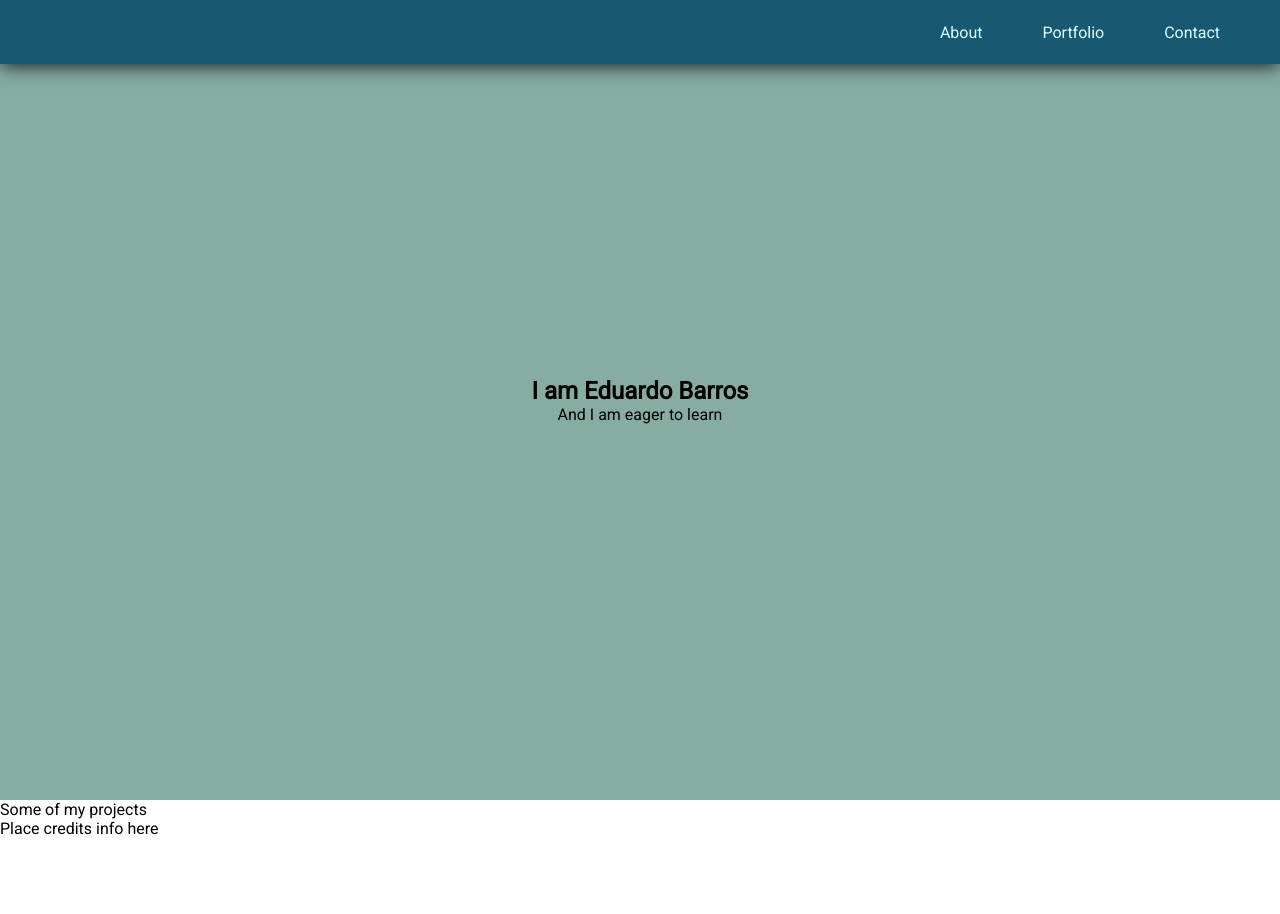
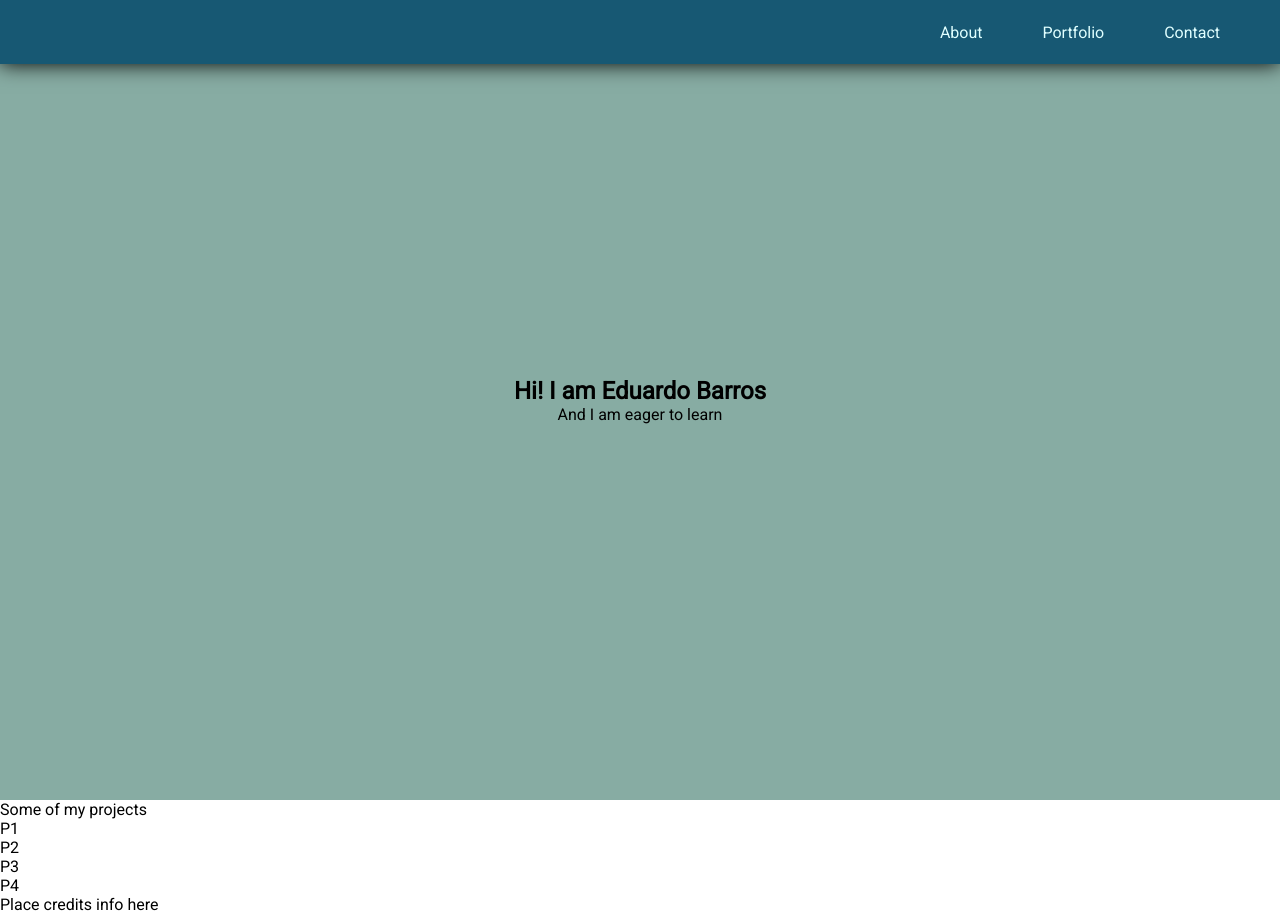
Before and after one commit to EduBarros101/eduardo-barros-portfolio, a plain HTML site: page index.html in a window 1280 px wide. Before the commit the page ends 838 px from the top, so only its background shows below. Drawn offline with Linux system fonts and the light colour scheme.

Commit message:
made the greeting more warm

```diff
--- a/index.html
+++ b/index.html
@@ -35,17 +35,20 @@
         <main>
             <section id="welcome-section">
                 <div id="welcome-message">
-                    <h1>I am Eduardo Barros</h1>
+                    <h1>Hi! I am Eduardo Barros</h1>
                     <p>And I am eager to learn</p>
                 </div>
             </section>
 
             <section id="projects">
                 <p id="projects-header">Some of my projects</p>
-                <div id="project-tile"></div>
-                <div id="project-tile"></div>
-                <div id="project-tile"></div>
-                <div id="project-tile"></div>
+
+                <div id="cards-wrapper">
+                    <div id="project-card">P1</div>
+                    <div id="project-card">P2</div>
+                    <div id="project-card">P3</div>
+                    <div id="project-card">P4</div>
+                </div>
             </section>
 
             <section id="contact"></section>
```
